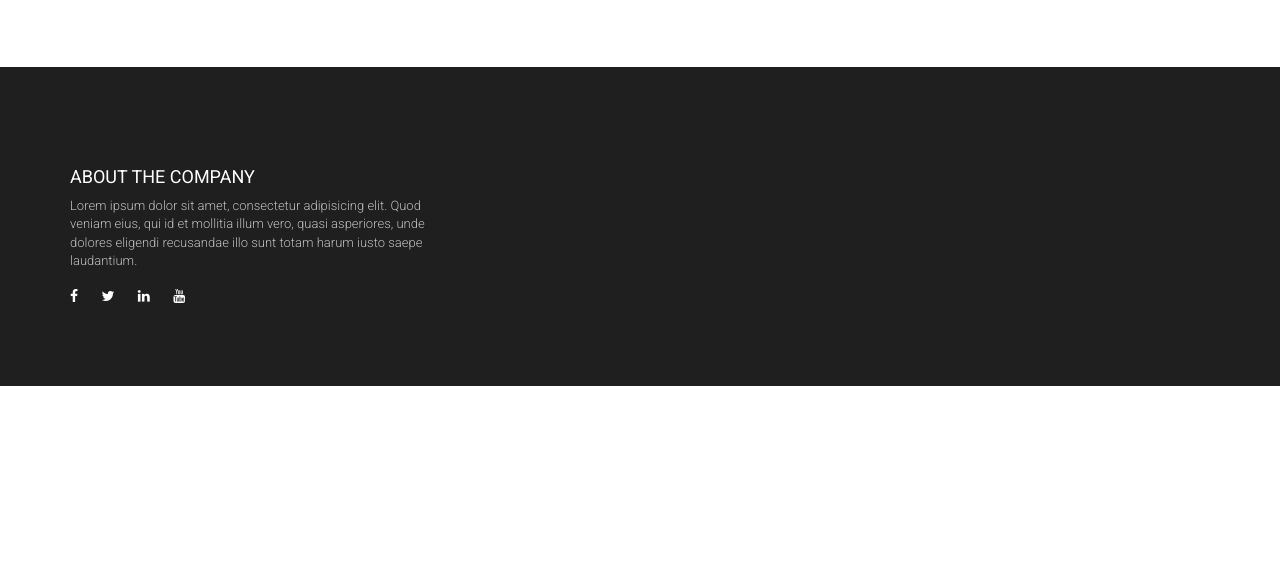
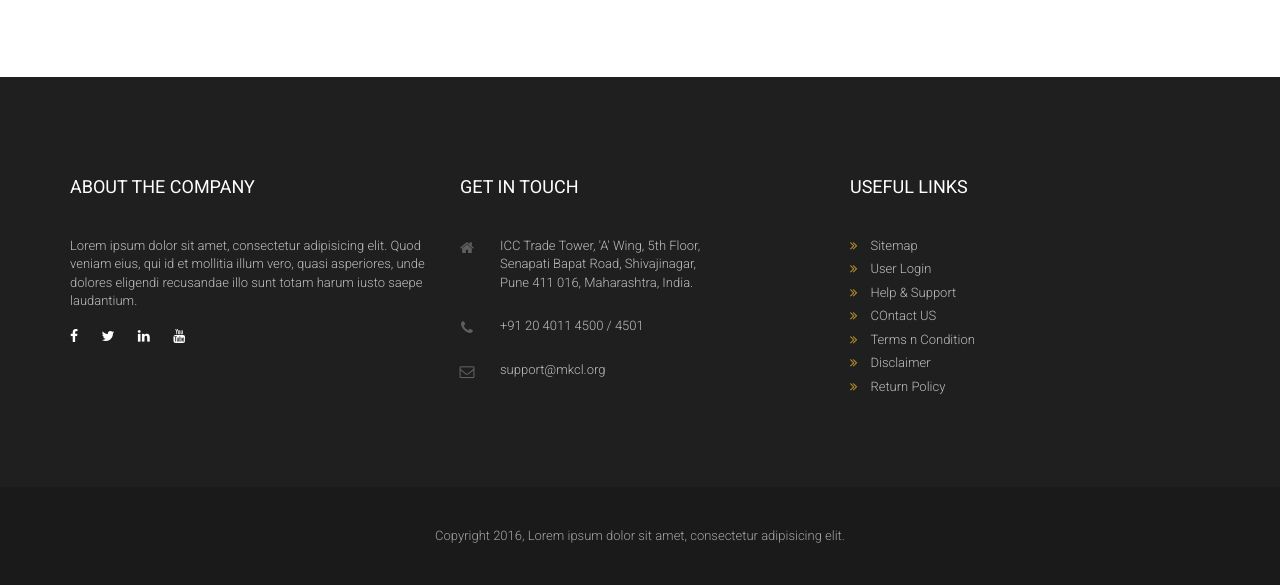
Before and after one commit to prajkt-yeole/cerium-theme, a website: page src/index.html in a window 1280 px wide. Shown: the part 2377-2962 px from the top of the page. Before the commit the page ends 2763 px from the top, so only its background shows below. Drawn offline with Linux system fonts and the light colour scheme.

Commit message:
footer ui

```diff
--- a/src/index.html
+++ b/src/index.html
@@ -163,9 +163,38 @@
                         <a href=""><i class="fa fa-youtube"></i></a>
                     </div>
                 </div>
-            <div class="col-md-4"></div>
-            <div class="col-md-4"></div>
+                <div class="col-md-4">
+                    <h3>get in touch</h3>
+                    <div class="contact-list">
+                        <ul>
+                            <li class="address">ICC Trade Tower, 'A' Wing, 5th Floor,
+                                <br> Senapati Bapat Road, Shivajinagar,
+                                <br> Pune 411 016, Maharashtra, India.</li>
+                            <li class="mail">+91 20 4011 4500 / 4501</li>
+                            <li class="phone">support@mkcl.org</li>
+                        </ul>
                     </div>
+                </div>
+                <div class="col-md-4">
+                    <h3>USEFUL LINKS</h3>
+                    <div class="useful-links">
+                        <ul>
+                            <li>Sitemap</li>
+                            <li>User Login</li>
+                            <li>Help & Support</li>
+                            <li>COntact US</li>
+                            <li>Terms n Condition</li>
+                            <li>Disclaimer</li>
+                            <li>Return Policy</li>
+                        </ul>
+                    </div>
+                </div>
+            </div>
+        </div>
+    </section>
+    <section id="footer">
+        <div class="container">
+            <p>Copyright 2016, Lorem ipsum dolor sit amet, consectetur adipisicing elit.</p>
         </div>
     </section>
 </body>
--- a/src/scss/template.scss
+++ b/src/scss/template.scss
@@ -1,5 +1,6 @@
 //variables
-$roboto: 'Roboto', sans-serif;
+$roboto: 'Roboto',
+sans-serif;
 $primary-color: #555555;
 body {
     font-family: $roboto;
@@ -15,50 +16,53 @@ header {
     // background-attachment: fixed;
     // background-position: center;
     height: 100vh;
-    .logo{
+    .logo {
         width: 200px;
     }
-    .banner-text{
+    .banner-text {
         margin-top: 30%;
     }
 }
 
-#features{
+#features {
     padding: 80px 0;
-  .card{
+    .card {
         text-align: center;
         color: $primary-color;
-    h3, p{
+        h3,
+        p {
             font-weight: 300;
         }
     }
 }
 
-#toll-free-number{
-  padding: 20px 0;
+#toll-free-number {
+    padding: 40px 0;
     background: #ffc723;
-  h2{
+    h2 {
         font-size: 26px;
         font-weight: 300;
-    span{
+        margin: 0;
+        // padding: 30px 0;
+        span {
             font-weight: 400;
         }
     }
 }
 
-  .heading{
+.heading {
     text-align: center;
-    h1{
+    h1 {
         color: #0f303f;
         font-size: 30px;
         font-weight: 300;
         text-transform: uppercase;
     }
-    span{
+    span {
         font-size: 18px;
         color: #888888;
     }
-    .separator{
+    .separator {
         margin-top: 40px !important;
         width: 80px;
         height: 1px;
@@ -67,41 +71,41 @@ header {
         margin-bottom: 40px;
     }
 }
-#partners{
+
+#partners {
     padding: 80px 0;
-  .partner-logo{
-    img{
+    .partner-logo {
+        img {
             padding: 20px;
             filter: grayscale(100%);
             transition: 300ms ease;
-      &:hover{
+            &:hover {
                 filter: none;
             }
         }
-
     }
 }
 
-#stats{
+#stats {
     padding: 80px 0;
     text-align: center;
-  i{
+    i {
         color: #fff;
         font-size: 60px;
     }
-  h1{
+    h1 {
         font-size: 32px;
         font-weight: 600;
         color: #ffc723;
     }
-  h3{
+    h3 {
         font-weight: 300;
         color: #fff;
         font-size: 22px;
     }
 }
 
-#testimonials{
+#testimonials {
     padding: 80px 0;
 }
 
@@ -114,6 +118,7 @@ header {
     text-align: center;
     // color: #fff;
 }
+
 #testimonials .sec-body:before {
     position: absolute;
     top: 0;
@@ -124,20 +129,25 @@ header {
     background: url(../images/icon_quote.png) no-repeat center;
     opacity: 0.25;
 }
+
 #testimonials .owl-item {
     font-style: italic;
 }
+
 #testimonials .owl-test .owl-controls {
     margin-top: 50px;
 }
+
 #testimonials .owl-test .owl-controls .owl-page {
     font-size: 15px;
     text-align: center;
 }
+
 #testimonials .owl-test .owl-controls .owl-page > div {
     opacity: 0.6;
     transition: opacity 0.2s ease-in-out 0s;
 }
+
 #testimonials .owl-test .owl-controls .owl-page span {
     position: relative;
     margin: 0;
@@ -149,6 +159,7 @@ header {
     opacity: 1;
     transition: width 0.2s ease-in-out 0s, height 0.2s ease-in-out 0s;
 }
+
 #testimonials .owl-test .owl-controls .owl-page span:after {
     position: absolute;
     top: 0;
@@ -161,50 +172,121 @@ header {
     opacity: 1;
     transition: opacity 0.2s ease-in-out 0s;
 }
+
 #testimonials .owl-test .owl-controls .owl-page span img {
     display: block;
 }
+
 #testimonials .owl-test .owl-controls .owl-page.active > div {
     opacity: 1;
 }
+
 #testimonials .owl-test .owl-controls .owl-page.active span {
     width: 60px;
     height: 60px;
 }
+
 #testimonials .owl-test .owl-controls .owl-page.active span:after {
     opacity: 0;
 }
+
 #testimonials .owl-test .owl-pagination {
     margin: 0 auto;
     width: 80%;
     height: 100px;
     display: table;
 }
+
 #testimonials .owl-test .owl-pagination .owl-page {
     width: 1%;
     display: table-cell;
     vertical-align: middle;
 }
 
-#footer-top{
+#footer-top {
     padding: 80px 0;
     background: #1f1f1f;
     color: #fff;
-  h3{
+    h3 {
         font-size: 18px;
+        margin-bottom: 40px;
+        text-transform: uppercase;
     }
-  p{
+    p {
         opacity: 0.7;
         font-size: 13px;
     }
-  .social{
+    .social {
         margin-top: 15px;
-    a{
+        a {
             padding: 10px;
             color: #fff;
-      &:first-child{
+            transition: 300ms ease;
+            &:first-child {
                 padding-left: 0;
+            }
+            &:hover{
+              color: #ffc723;
+            }
+        }
+    }
+    .contact-list {
+        li {
+            list-style-type: none;
+            color: #fff;
+            opacity: 0.7;
+            margin-bottom: 25px;
+            font-size: 13px;
+            &:before {
+                position: absolute;
+                left: 12px;
+                width: 20px;
+                font-size: 15px;
+                font-family: FontAwesome;
+                text-align: center;
+                color: #7A7A7A;
+            }
+            &.address:before {
+                content: '\f015'
+            }
+            &.mail:before {
+                content: '\f095'
+            }
+            &.phone:before {
+                content: '\f003'
+            }
+            .phone{
+              color: #ffc723;
+            }
+        }
+    }
+    .useful-links{
+      ul{
+        list-style: none;
+        padding: 0;
+        li{
+          opacity: 0.7;
+          margin-bottom: 5px;
+          font-size: 13px;
+          &:before{
+            font-family: FontAwesome;
+            content: '\f101';
+            color: #ffc723;
+            margin-right: 13px;
           }
         }
       }
     }
+}
+
+#footer{
+  background: #1a1a1a;
+  text-align: center;
+  padding: 40px 0;
+  p{
+    margin: 0;
+    color: #fff;
+    opacity: 0.6;
+    font-size: 13px;
+  }
+}
```
Also changed, not shown: src/css/template.css. Lines whose indentation alone changed are shown as unchanged.
